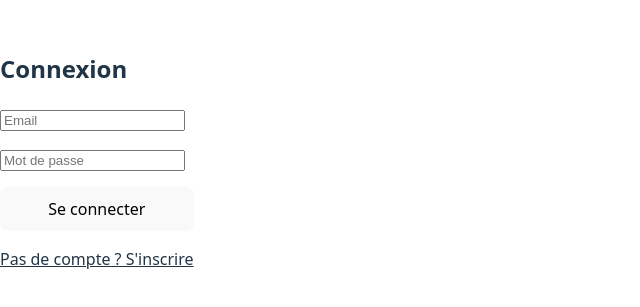
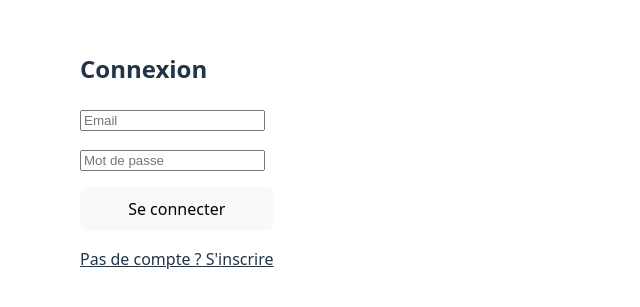
Before and after one commit to ABDERRAZZAK-IMILY/Plateforme-de-Streaming-Vid-o-avec-React.js, a React (Vite) app: page /login in a window 1280 px wide. Shown: the part 239-546 px from the top of the page, without its empty margins (0-640 px from the left). Built offline with nearby package versions, Linux system fonts and the light colour scheme.

Commit message:
Feat: update Login component styling for better layout

```diff
--- a/src/pages/Login.tsx
+++ b/src/pages/Login.tsx
@@ -60,7 +60,7 @@ export default function Login() {
     };
 
     return (
-        <div className="auth-container" style={{ maxWidth: '400px', margin: '2rem auto' }}>
+        <div className="auth-container" style={{ maxWidth: '400px', margin: '2rem auto', marginLeft : "5rem" }}>
             <h2>{isLogin ? 'Connexion' : 'Inscription'}</h2>
             <form onSubmit={handleSubmit} style={{ display: 'flex', flexDirection: 'column', gap: '1rem' }}>
                 {!isLogin && (
```
